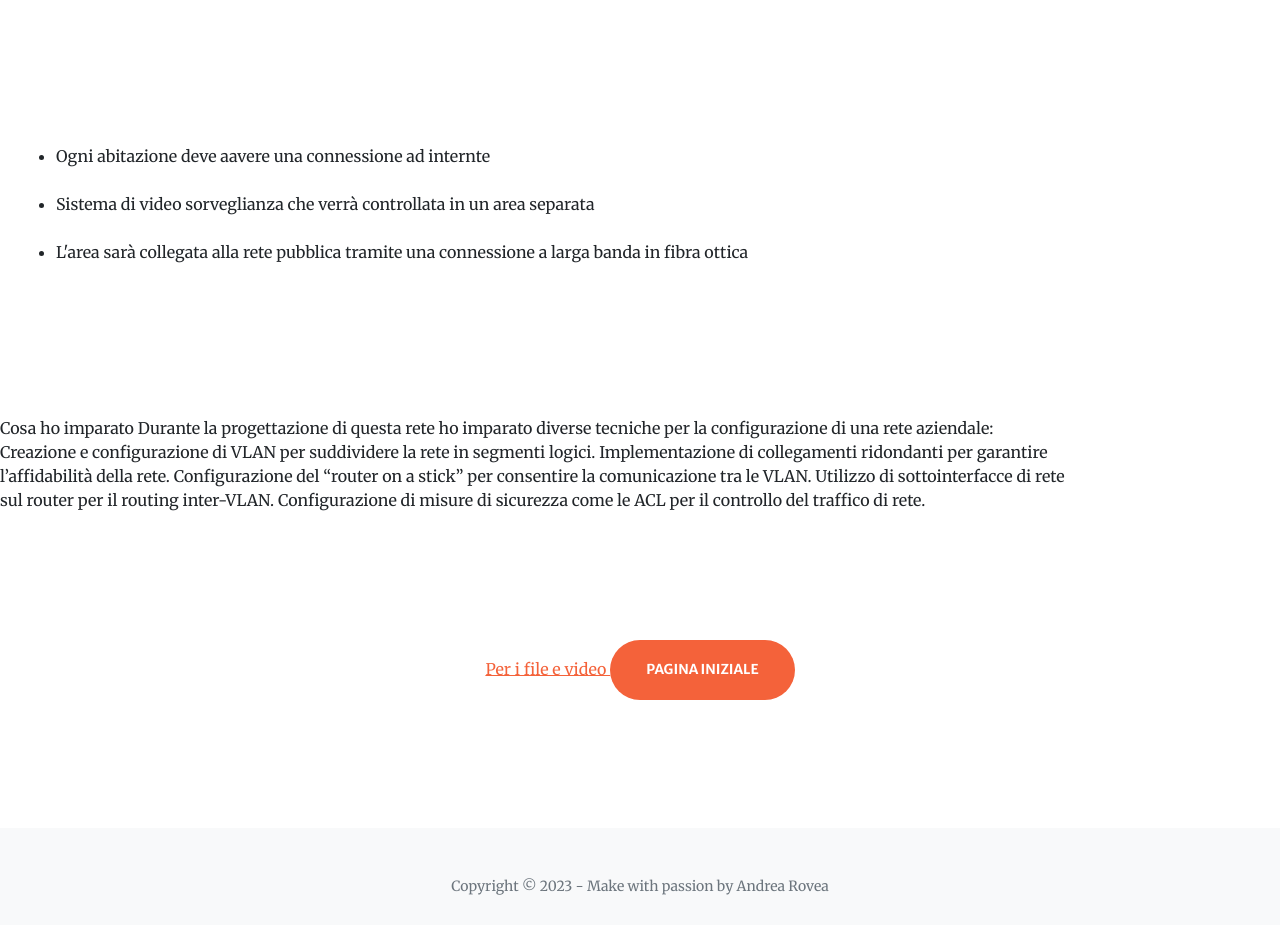
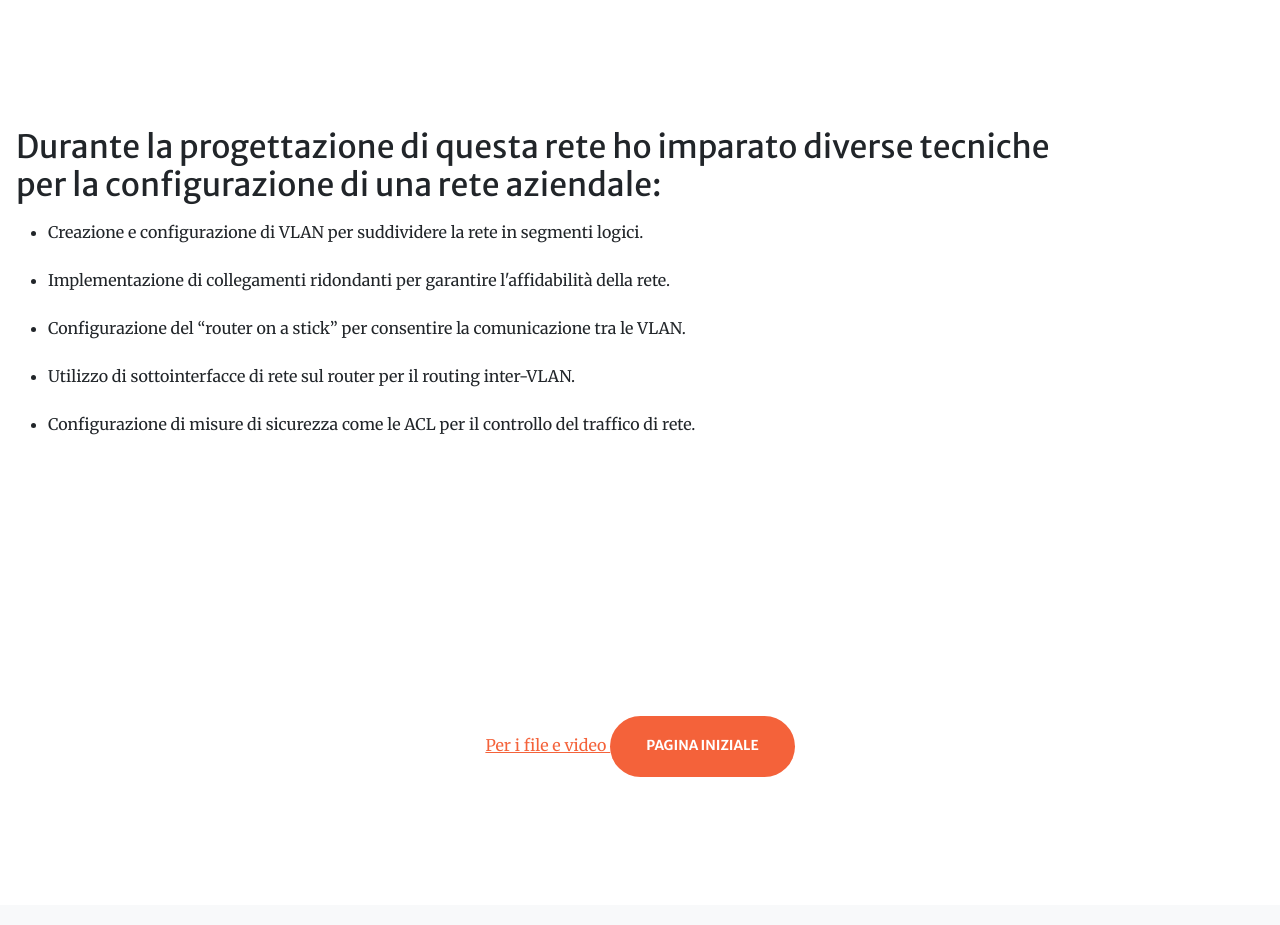
Before and after one commit to MagicWordHaveAZeroTwoInMyPocket/sito, a plain HTML site: page fotop1.html in a window 1280 px wide. Shown: the part 1740-2665 px from the top of the page. Drawn offline with nearby package versions, Linux system fonts and the light colour scheme; some packages are replaced by stand-ins of ours; a script that the page names is missing.

Commit message:
Update fotop1.html

```diff
--- a/fotop1.html
+++ b/fotop1.html
@@ -104,41 +104,42 @@
                             </div>
                         </section>
                         <section class="page-section">
-                            <div class="container px-4 px-lg-9">
-                            <p>
+                            <div class="container px-3 px-lg-9">
+                                <h2 class="mt-0 sposta-riga">Durante la progettazione di questa rete ho imparato diverse
+                                    tecniche per la configurazione di una rete aziendale:</h2>
+                                <p>
                                 <ul>
                                     <li>
-                                        <p class="text-black-75 mb-4">Ogni abitazione deve aavere una connessione ad internte
+                                        <p class="text-black-75 mb-4">Creazione e configurazione di VLAN per suddividere
+                                            la rete in segmenti logici.</p>
+                                    </li>
+                                    <li>
+                                        <p class="text-black-75 mb-4">Implementazione di collegamenti ridondanti per
+                                            garantire l'affidabilità della rete.</p>
+                                    </li>
+                                    <li>
+                                        <p class="text-black-75 mb-4">Configurazione del “router on a stick” per
+                                            consentire la comunicazione tra le VLAN.
                                         </p>
                                     </li>
                                     <li>
-                                        <p class="text-black-75 mb-4">Sistema di video sorveglianza che verrà controllata in un
-                                            area separata</p>
+                                        <p class="text-black-75 mb-4">Utilizzo di sottointerfacce di rete sul router per
+                                            il routing inter-VLAN.
+                                        </p>
                                     </li>
                                     <li>
-                                        <p class="text-black-75 mb-4">L'area sarà collegata alla rete pubblica tramite una
-                                            connessione a larga banda in fibra ottica</p>
+                                        <p class="text-black-75 mb-4">Configurazione di misure di sicurezza come le ACL
+                                            per il controllo del traffico di rete.
+                                        </p>
                                     </li>
                                 </ul>
-                            </p>
+                                </p>
                             </div>
                         </section>
-
-
-
-                        Cosa ho imparato
-Durante la progettazione di questa rete ho imparato diverse tecniche per la configurazione di una rete aziendale:
-
-Creazione e configurazione di VLAN per suddividere la rete in segmenti logici.
-Implementazione di collegamenti ridondanti per garantire l’affidabilità della rete.
-Configurazione del “router on a stick” per consentire la comunicazione tra le VLAN.
-Utilizzo di sottointerfacce di rete sul router per il routing inter-VLAN.
-Configurazione di misure di sicurezza come le ACL per il controllo del traffico di rete.
                     </div>
                 </div>
             </div>
         </div>
-
 
         <section class="page-section">
             <div class="container px-4 px-lg-5">
```
